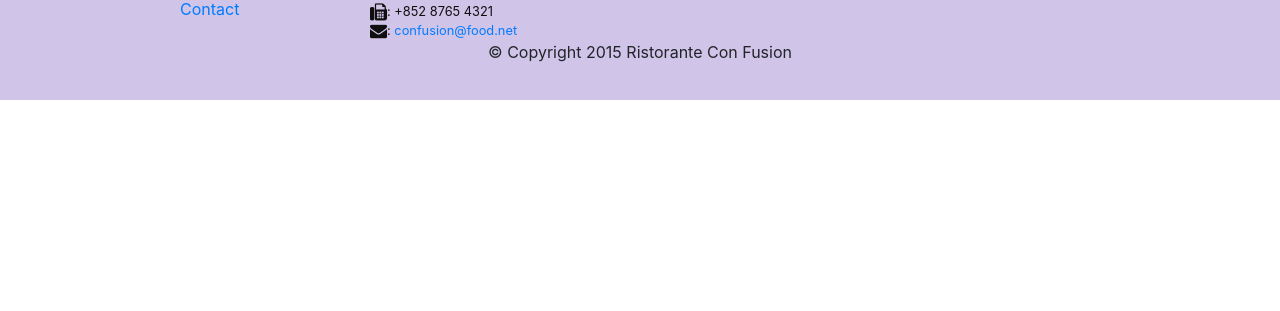
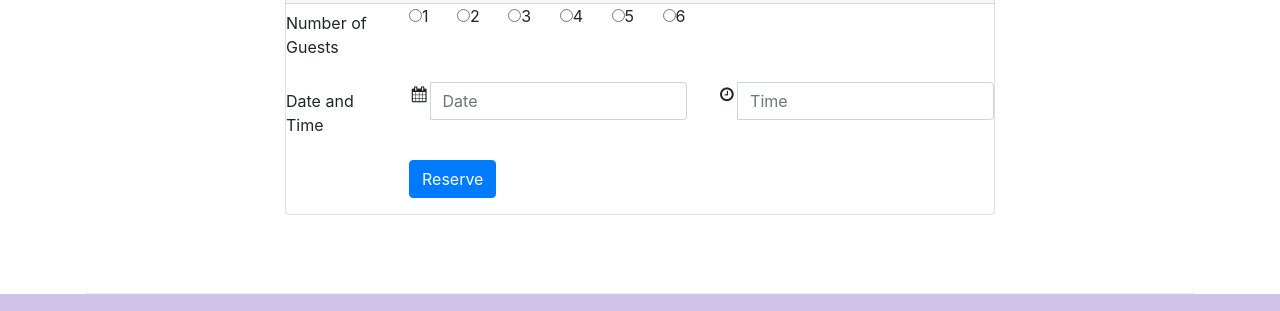
Before and after one commit to olgakozhevnikova/bootstrap4-task, a website: page index.html in a window 1280 px wide. Shown: the part 1640-1951 px from the top of the page. Before the commit the page ends 1740 px from the top, so only its background shows below. Drawn offline with nearby package versions, Linux system fonts and the light colour scheme.

Commit message:
Home Assignment 2

```diff
--- a/index.html
+++ b/index.html
@@ -35,12 +35,15 @@
     <header class="jumbotron">
         <div class="container">
             <div class="row row-header">
-                <div class="col-12 col-sm-8">
+                <div class="col-12 col-sm-8 col-md-6">
                     <h1>Ristorante con Fusion</h1>
                     <p>We take inspiration from the World's best cuisines, and create a unique fusion experience. Our lipsmacking creations will tickle your culinary senses!</p>
                 </div>
-                <div class="col col-sm align-self-center">
+                <div class="col col-sm-4 col-md-3 align-self-center">
                     <img src="img/logo.png" class="img-fluid" alt="Confusion Logo">
+                </div>
+                <div class="button col col-sm-12 col-md-3 align-self-center">
+                    <button type="button" class="btn btn-warning btn-block"><a href="#reservation-form" class="text-white" style="text-decoration: none">Reserve table</a></button>
                 </div>
             </div>
         </div>
@@ -70,7 +73,7 @@
             <div class="col-sm col-md">
                 <div class="media">
                     <div class="media-body">
-                        <h2>Weekend Grand Buffet</h2>
+                        <h2>Weekend Grand Buffet <span class="badge badge-danger">NEW</span></h2>
                         <p>Featuring mouthwatering combinations with a choice of five different salads, six enticing appetizers, six main entrees and five choicest desserts. Free flowing bubbly and soft drinks. All for just $19.99 per person </p>
                     </div>
                     <img class="d-flex ml-3 img-thumbnail align-self-center" src="img/buffet.png" alt="buffet">
@@ -92,6 +95,48 @@
                         <p>Award winning three-star Michelin chef with wide International experience having worked closely with whos-who in the culinary world, he specializes in creating mouthwatering Indo-Italian fusion experiences. </p>
                     </div>
                 </div>
+            </div>
+        </div>
+        <div class="row row-content" id="reservation-form">
+            <div class="col-md-8 offset-md-2">
+            <div class="card">
+                <h3 class="card-header card-warning text-white">Reserve a Table</h3>
+                <div class="card-block">
+                    <form>
+                        <div class="form-group row">
+                            <label class="col-form-label col-md-2">Number of Guests</label>
+                            <div class="radio col-md-10">
+                                <label class="inline-radio mr-4"><input type="radio" name="optradio">1</label>
+                                <label class="inline-radio mr-4"><input type="radio" name="optradio">2</label>
+                                <label class="inline-radio mr-4"><input type="radio" name="optradio">3</label>
+                                <label class="inline-radio mr-4"><input type="radio" name="optradio">4</label>
+                                <label class="inline-radio mr-4"><input type="radio" name="optradio">5</label>
+                                <label class="inline-radio mr-4"><input type="radio" name="optradio">6</label>
+                            </div>
+                        </div>
+                        <div class="form-group row">
+                            <label class="col-form-label col-md-2">Date and Time</label>
+                            <div class="col-md-5">
+                                <div class="input-group">
+                                    <span class="input-group-addon"><i class="fa fa-calendar fa-fw"></i></span>
+                                    <input type="text" class="form-control" name="date" placeholder="Date">
+                                </div>
+                            </div>
+                            <div class="col-md-5">
+                                <div class="input-group">
+                                    <span class="input-group-addon"><i class="fa fa-clock-o fa-fw"></i></span>
+                                    <input type="text" class="form-control" name="time" placeholder="Time">
+                                </div>
+                            </div>
+                        </div>
+                        <div class="form-group row">
+                        <div class="offset-md-2 col-md-10">
+                            <button type="submit" class="btn btn-primary">Reserve</button>
+                        </div>
+                    </div>
+                    </form>
+                </div>
+            </div>
             </div>
         </div>
     </div>
```
Also changed, not shown: contactus.html (+3 -3 lines).
